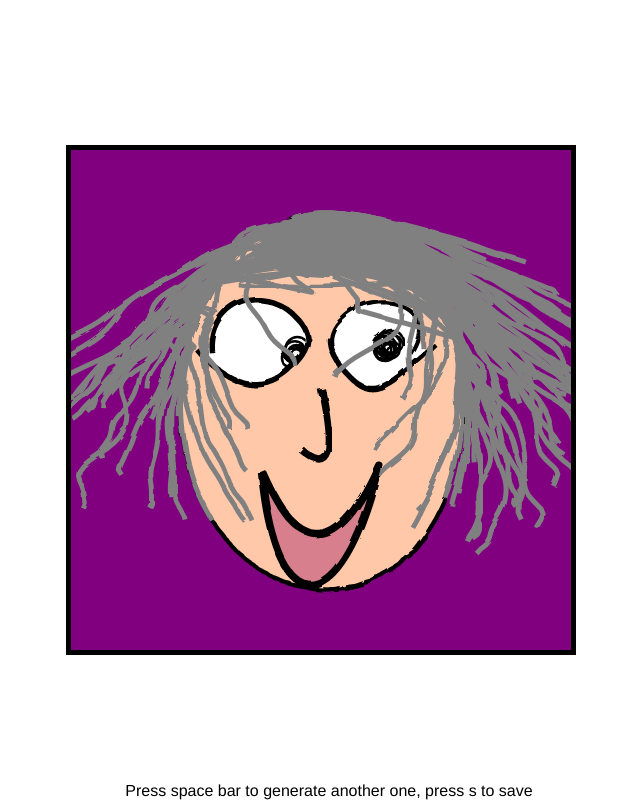
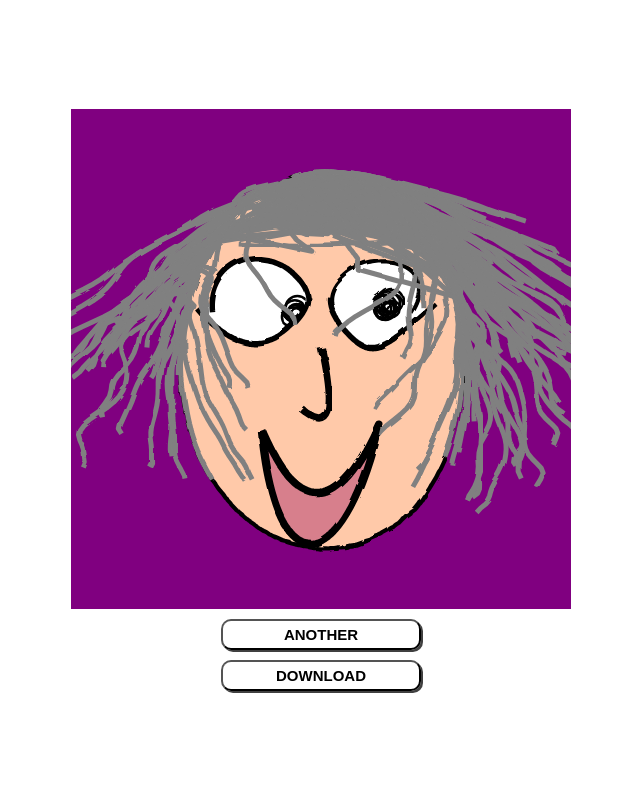
Before and after one commit to txstc55/ugly-avatar, a Vue app: page / in a window 1280 px wide. Shown: the whole page, without its empty margins (319-959 px from the left). Built offline with nearby package versions, Linux system fonts and the light colour scheme.

Commit message:
ADD BUTTON

```diff
--- a/src/App.vue
+++ b/src/App.vue
@@ -1,6 +1,5 @@
 <template>
   <FaceGenerator />
-  <div class="bottom-text-fixed">Press space bar to generate another one, press s to save</div>
 </template>
 
 <script>
@@ -19,10 +18,4 @@ export default {
   -moz-osx-font-smoothing: grayscale;
   text-align: center;
 }
-.bottom-text-fixed {
-  position: fixed;
-  bottom: 0;
-  width: 100%;
-  text-align: center;
-}
 </style>
--- a/src/views/FaceGenerator.vue
+++ b/src/views/FaceGenerator.vue
@@ -275,6 +275,8 @@
         />
       </g>
     </svg>
+    <button @click="generateFace">ANOTHER</button>
+    <button @click="downloadSVGAsPNG">DOWNLOAD</button>
   </div>
 </template>
 
@@ -573,10 +575,34 @@ export default {
   align-items: center;
   /* center items vertically */
   justify-content: center;
-  background-color: #000000;
+  background-color: #ffffff;
   padding: 5px;
 }
 svg {
   background-color: #ffffff;
 }
+button {
+  margin-top: 10px;
+  width: 200px;
+  padding: 5px;
+  background: transparent;
+  border-width: 2px;
+  font-size: 15px;
+  border-color: black;
+  color: black;
+  font-weight: bold;
+  user-select: none;
+  border-radius: 10px;
+  box-shadow: 2px 2px 0px 0px rgba(0, 0, 0, 0.75);
+}
+
+button:hover {
+  background: black;
+  color: white;
+  transition: 0.3s;
+}
+button:active {
+  background: rgb(65, 65, 65);
+  box-shadow: 1px 1px 0px 0px rgba(0, 0, 0, 0.75);
+}
 </style>
```
